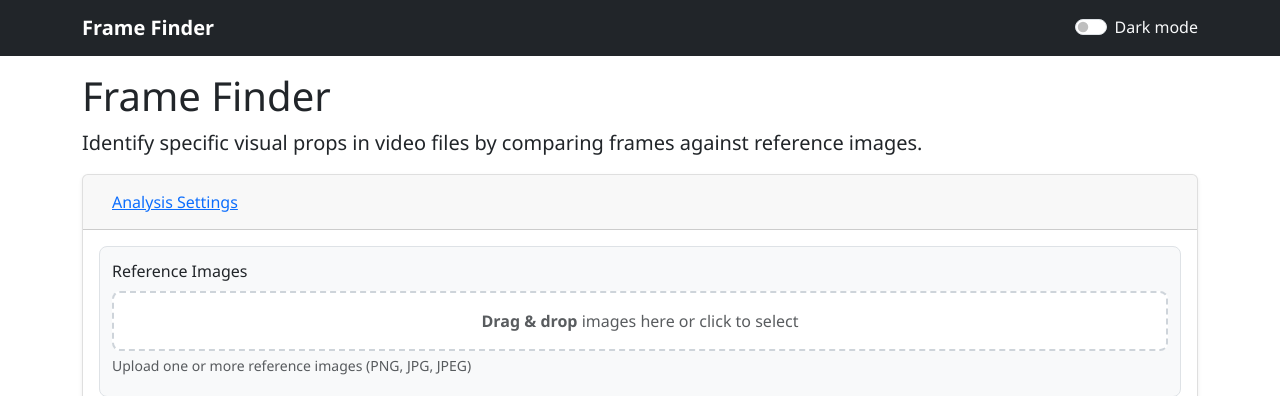
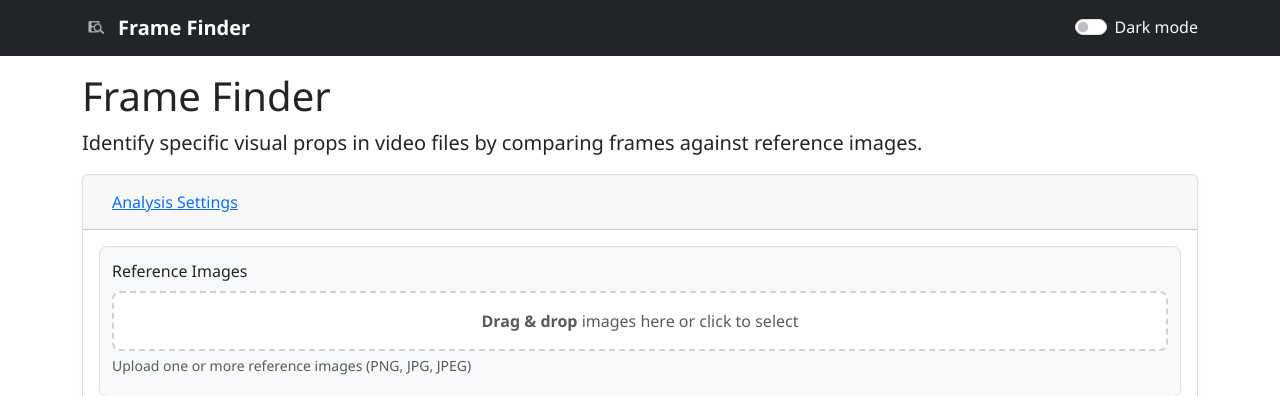
Before and after one commit to mdiener87/frame-finder, a Flask app: page / in a window 1280 px wide. Shown: the top 396 px of the page. Run offline with Flask 3, Linux system fonts and the light colour scheme.

Commit message:
add favicon and logo

```diff
--- a/app.py
+++ b/app.py
@@ -4,7 +4,7 @@ import uuid
 import threading
 import json
 import datetime
-from flask import Flask, request, render_template, redirect, url_for, flash, jsonify
+from flask import Flask, request, render_template, redirect, url_for, flash, jsonify, send_from_directory
 from werkzeug.utils import secure_filename
 from analyzer import process_videos, allowed_file, SCANNING_MODES
 
@@ -24,6 +24,12 @@ processing_tasks = {}
 
 # Create upload directory if it doesn't exist
 os.makedirs(UPLOAD_FOLDER, exist_ok=True)
+
+# Serve /favicon.ico for user agents that request it directly
+@app.route('/favicon.ico')
+def favicon():
+    return send_from_directory(os.path.join(app.root_path, 'static', 'images'),
+                               'favicon.ico', mimetype='image/vnd.microsoft.icon')
 
 # Custom filter to extract basename from path
 @app.template_filter('basename')
--- a/static/css/style.css
+++ b/static/css/style.css
@@ -15,6 +15,11 @@ body { padding-top: 56px; }
 
 .navbar-brand {
     font-weight: bold;
+}
+.navbar-brand .brand-logo {
+    height: 28px;
+    width: auto;
+    display: inline-block;
 }
 
 .card {
--- a/templates/base.html
+++ b/templates/base.html
@@ -4,13 +4,23 @@
     <meta charset="UTF-8">
     <meta name="viewport" content="width=device-width, initial-scale=1.0">
     <title>{% block title %}Frame Finder{% endblock %}</title>
+    <!-- Favicons -->
+    <link rel="icon" href="{{ url_for('static', filename='images/favicon.ico') }}">
+    <link rel="icon" type="image/png" sizes="32x32" href="{{ url_for('static', filename='images/favicon-32x32.png') }}">
+    <link rel="icon" type="image/png" sizes="16x16" href="{{ url_for('static', filename='images/favicon-16x16.png') }}">
+    <link rel="apple-touch-icon" sizes="180x180" href="{{ url_for('static', filename='images/apple-touch-icon.png') }}">
+    <link rel="manifest" href="{{ url_for('static', filename='images/site.webmanifest') }}">
+    <meta name="theme-color" content="#ffffff">
     <link href="https://cdn.jsdelivr.net/npm/bootstrap@5.3.0/dist/css/bootstrap.min.css" rel="stylesheet">
     <link href="{{ url_for('static', filename='css/style.css') }}" rel="stylesheet">
 </head>
 <body>
     <nav class="navbar navbar-expand-lg navbar-dark bg-dark fixed-top">
         <div class="container">
-            <a class="navbar-brand" href="/">Frame Finder</a>
+            <a class="navbar-brand d-flex align-items-center" href="/">
+                <img src="{{ url_for('static', filename='images/favicon_base.png') }}" alt="Frame Finder logo" class="brand-logo me-2">
+                <span>Frame Finder</span>
+            </a>
             <div class="d-flex ms-auto align-items-center">
                 <div class="form-check form-switch text-light">
                     <input class="form-check-input" type="checkbox" id="themeToggle">
```
Also changed, not shown: static/images/apple-touch-icon.png (added), static/images/favicon-16x16.png (added), static/images/favicon-32x32.png (added), static/images/favicon.ico (added), static/images/favicon_base.png (added), static/images/site.webmanifest (added).
